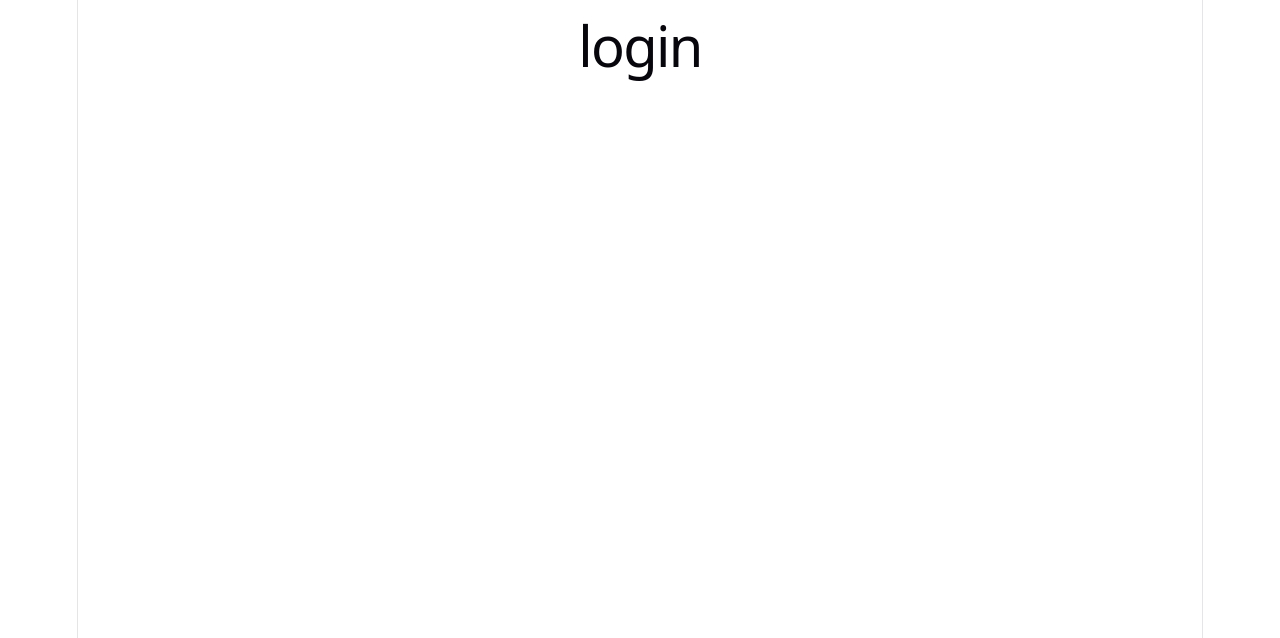
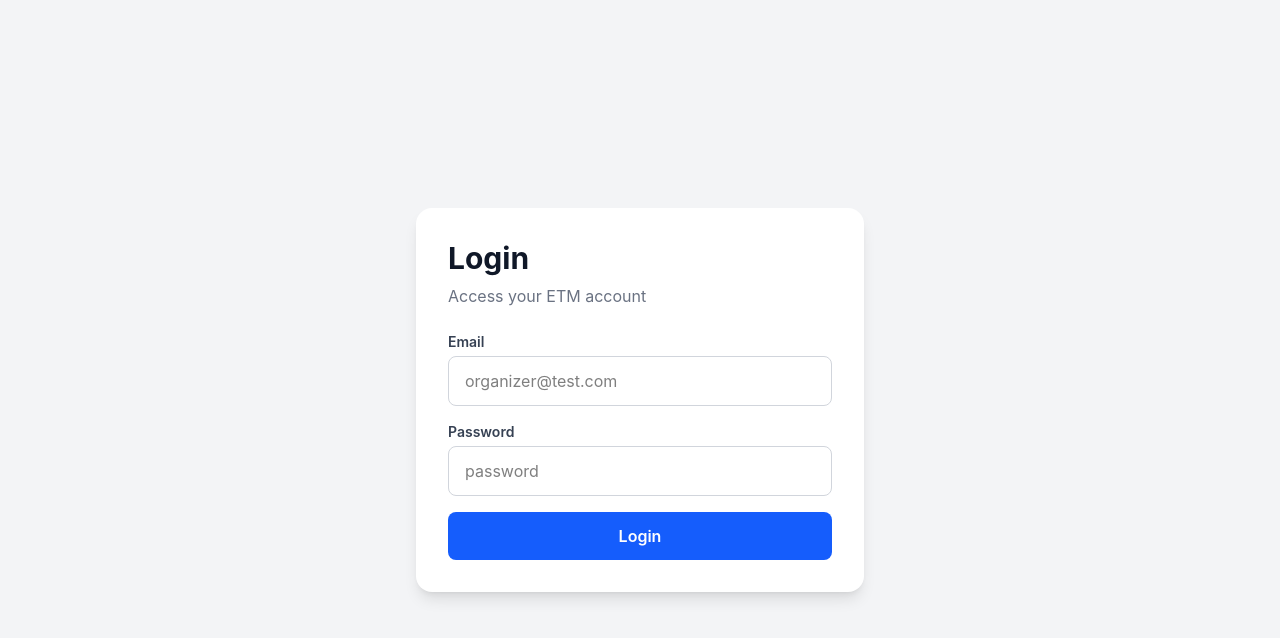
Before and after one commit to houssamlargou/event-ticket-management-platform, a Vue app in the folder frontend/: page /login in a window 1280 px wide. Shown: the top 638 px of the page. Built offline with nearby package versions, Linux system fonts and the light colour scheme.

Commit message:
ETM-45 implement frontend login with Tailwind #comment Connected login page to API. stored token, added axios interceptor, and style login UI #done

```diff
--- a/frontend/package.json
+++ b/frontend/package.json
@@ -9,7 +9,9 @@
     "preview": "vite preview"
   },
   "dependencies": {
+    "@tailwindcss/vite": "^4.2.4",
     "axios": "^1.15.2",
+    "tailwindcss": "^4.2.4",
     "vue": "^3.5.32",
     "vue-router": "^5.0.6"
   },
--- /dev/null
+++ b/frontend/src/main.css
@@ -0,0 +1 @@
+@import "./style.css"
--- a/frontend/src/pages/Login.vue
+++ b/frontend/src/pages/Login.vue
@@ -1,3 +1,78 @@
 <template>
-    <h1>login</h1>
+  <div class="min-h-screen flex items-center justify-center bg-gray-100 px-4">
+    <div class="w-full max-w-md bg-white rounded-2xl shadow-lg p-8">
+      <h1 class="text-3xl font-bold text-gray-900 mb-2">Login</h1>
+      <p class="text-gray-500 mb-6">Access your ETM account</p>
+
+      <form @submit.prevent="login" class="space-y-4">
+        <div>
+          <label class="block text-sm font-semibold text-gray-700 mb-1">
+            Email
+          </label>
+          <input
+            v-model="email"
+            type="email"
+            placeholder="organizer@test.com"
+            class="w-full border border-gray-300 rounded-lg px-4 py-3 focus:outline-none focus:ring-2 focus:ring-blue-500"
+          />
+        </div>
+
+        <div>
+          <label class="block text-sm font-semibold text-gray-700 mb-1">
+            Password
+          </label>
+          <input
+            v-model="password"
+            type="password"
+            placeholder="password"
+            class="w-full border border-gray-300 rounded-lg px-4 py-3 focus:outline-none focus:ring-2 focus:ring-blue-500"
+          />
+        </div>
+
+        <button
+          type="submit"
+          class="w-full bg-blue-600 text-white py-3 rounded-lg font-semibold hover:bg-blue-700 transition"
+        >
+          Login
+        </button>
+      </form>
+
+      <p v-if="error" class="mt-4 text-red-600 text-sm">
+        {{ error }}
+      </p>
+    </div>
+  </div>
 </template>
+
+<script>
+import api from "../api/axios";
+
+export default {
+  data() {
+    return {
+      email: "",
+      password: "",
+      error: null,
+    };
+  },
+
+  methods: {
+    async login() {
+      try {
+        const res = await api.post("/login", {
+          email: this.email,
+          password: this.password,
+        });
+
+        const token = res.data.data.token;
+        localStorage.setItem("token", token);
+
+        this.$router.push("/");
+      } catch (err) {
+        this.error = "Invalid email or password";
+        console.error(err);
+      }
+    },
+  },
+};
+</script>
--- a/frontend/src/style.css
+++ b/frontend/src/style.css
@@ -1,296 +1 @@
-:root {
-  --text: #6b6375;
-  --text-h: #08060d;
-  --bg: #fff;
-  --border: #e5e4e7;
-  --code-bg: #f4f3ec;
-  --accent: #aa3bff;
-  --accent-bg: rgba(170, 59, 255, 0.1);
-  --accent-border: rgba(170, 59, 255, 0.5);
-  --social-bg: rgba(244, 243, 236, 0.5);
-  --shadow:
-    rgba(0, 0, 0, 0.1) 0 10px 15px -3px, rgba(0, 0, 0, 0.05) 0 4px 6px -2px;
-
-  --sans: system-ui, 'Segoe UI', Roboto, sans-serif;
-  --heading: system-ui, 'Segoe UI', Roboto, sans-serif;
-  --mono: ui-monospace, Consolas, monospace;
-
-  font: 18px/145% var(--sans);
-  letter-spacing: 0.18px;
-  color-scheme: light dark;
-  color: var(--text);
-  background: var(--bg);
-  font-synthesis: none;
-  text-rendering: optimizeLegibility;
-  -webkit-font-smoothing: antialiased;
-  -moz-osx-font-smoothing: grayscale;
-
-  @media (max-width: 1024px) {
-    font-size: 16px;
-  }
-}
-
-@media (prefers-color-scheme: dark) {
-  :root {
-    --text: #9ca3af;
-    --text-h: #f3f4f6;
-    --bg: #16171d;
-    --border: #2e303a;
-    --code-bg: #1f2028;
-    --accent: #c084fc;
-    --accent-bg: rgba(192, 132, 252, 0.15);
-    --accent-border: rgba(192, 132, 252, 0.5);
-    --social-bg: rgba(47, 48, 58, 0.5);
-    --shadow:
-      rgba(0, 0, 0, 0.4) 0 10px 15px -3px, rgba(0, 0, 0, 0.25) 0 4px 6px -2px;
-  }
-
-  #social .button-icon {
-    filter: invert(1) brightness(2);
-  }
-}
-
-body {
-  margin: 0;
-}
-
-h1,
-h2 {
-  font-family: var(--heading);
-  font-weight: 500;
-  color: var(--text-h);
-}
-
-h1 {
-  font-size: 56px;
-  letter-spacing: -1.68px;
-  margin: 32px 0;
-  @media (max-width: 1024px) {
-    font-size: 36px;
-    margin: 20px 0;
-  }
-}
-h2 {
-  font-size: 24px;
-  line-height: 118%;
-  letter-spacing: -0.24px;
-  margin: 0 0 8px;
-  @media (max-width: 1024px) {
-    font-size: 20px;
-  }
-}
-p {
-  margin: 0;
-}
-
-code,
-.counter {
-  font-family: var(--mono);
-  display: inline-flex;
-  border-radius: 4px;
-  color: var(--text-h);
-}
-
-code {
-  font-size: 15px;
-  line-height: 135%;
-  padding: 4px 8px;
-  background: var(--code-bg);
-}
-
-.counter {
-  font-size: 16px;
-  padding: 5px 10px;
-  border-radius: 5px;
-  color: var(--accent);
-  background: var(--accent-bg);
-  border: 2px solid transparent;
-  transition: border-color 0.3s;
-  margin-bottom: 24px;
-
-  &:hover {
-    border-color: var(--accent-border);
-  }
-  &:focus-visible {
-    outline: 2px solid var(--accent);
-    outline-offset: 2px;
-  }
-}
-
-.hero {
-  position: relative;
-
-  .base,
-  .framework,
-  .vite {
-    inset-inline: 0;
-    margin: 0 auto;
-  }
-
-  .base {
-    width: 170px;
-    position: relative;
-    z-index: 0;
-  }
-
-  .framework,
-  .vite {
-    position: absolute;
-  }
-
-  .framework {
-    z-index: 1;
-    top: 34px;
-    height: 28px;
-    transform: perspective(2000px) rotateZ(300deg) rotateX(44deg) rotateY(39deg)
-      scale(1.4);
-  }
-
-  .vite {
-    z-index: 0;
-    top: 107px;
-    height: 26px;
-    width: auto;
-    transform: perspective(2000px) rotateZ(300deg) rotateX(40deg) rotateY(39deg)
-      scale(0.8);
-  }
-}
-
-#app {
-  width: 1126px;
-  max-width: 100%;
-  margin: 0 auto;
-  text-align: center;
-  border-inline: 1px solid var(--border);
-  min-height: 100svh;
-  display: flex;
-  flex-direction: column;
-  box-sizing: border-box;
-}
-
-#center {
-  display: flex;
-  flex-direction: column;
-  gap: 25px;
-  place-content: center;
-  place-items: center;
-  flex-grow: 1;
-
-  @media (max-width: 1024px) {
-    padding: 32px 20px 24px;
-    gap: 18px;
-  }
-}
-
-#next-steps {
-  display: flex;
-  border-top: 1px solid var(--border);
-  text-align: left;
-
-  & > div {
-    flex: 1 1 0;
-    padding: 32px;
-    @media (max-width: 1024px) {
-      padding: 24px 20px;
-    }
-  }
-
-  .icon {
-    margin-bottom: 16px;
-    width: 22px;
-    height: 22px;
-  }
-
-  @media (max-width: 1024px) {
-    flex-direction: column;
-    text-align: center;
-  }
-}
-
-#docs {
-  border-right: 1px solid var(--border);
-
-  @media (max-width: 1024px) {
-    border-right: none;
-    border-bottom: 1px solid var(--border);
-  }
-}
-
-#next-steps ul {
-  list-style: none;
-  padding: 0;
-  display: flex;
-  gap: 8px;
-  margin: 32px 0 0;
-
-  .logo {
-    height: 18px;
-  }
-
-  a {
-    color: var(--text-h);
-    font-size: 16px;
-    border-radius: 6px;
-    background: var(--social-bg);
-    display: flex;
-    padding: 6px 12px;
-    align-items: center;
-    gap: 8px;
-    text-decoration: none;
-    transition: box-shadow 0.3s;
-
-    &:hover {
-      box-shadow: var(--shadow);
-    }
-    .button-icon {
-      height: 18px;
-      width: 18px;
-    }
-  }
-
-  @media (max-width: 1024px) {
-    margin-top: 20px;
-    flex-wrap: wrap;
-    justify-content: center;
-
-    li {
-      flex: 1 1 calc(50% - 8px);
-    }
-
-    a {
-      width: 100%;
-      justify-content: center;
-      box-sizing: border-box;
-    }
-  }
-}
-
-#spacer {
-  height: 88px;
-  border-top: 1px solid var(--border);
-  @media (max-width: 1024px) {
-    height: 48px;
-  }
-}
-
-.ticks {
-  position: relative;
-  width: 100%;
-
-  &::before,
-  &::after {
-    content: '';
-    position: absolute;
-    top: -4.5px;
-    border: 5px solid transparent;
-  }
-
-  &::before {
-    left: 0;
-    border-left-color: var(--border);
-  }
-  &::after {
-    right: 0;
-    border-right-color: var(--border);
-  }
-}
+@import "tailwindcss";
--- a/frontend/vite.config.js
+++ b/frontend/vite.config.js
@@ -1,7 +1,8 @@
 import { defineConfig } from 'vite'
 import vue from '@vitejs/plugin-vue'
+import tailwind from "@tailwindcss/vite"
 
 // https://vite.dev/config/
 export default defineConfig({
-  plugins: [vue()],
+  plugins: [vue(), tailwind()],
 })
```
Also changed, not shown: 1 other file (tests, documents, lock files or other folders).
